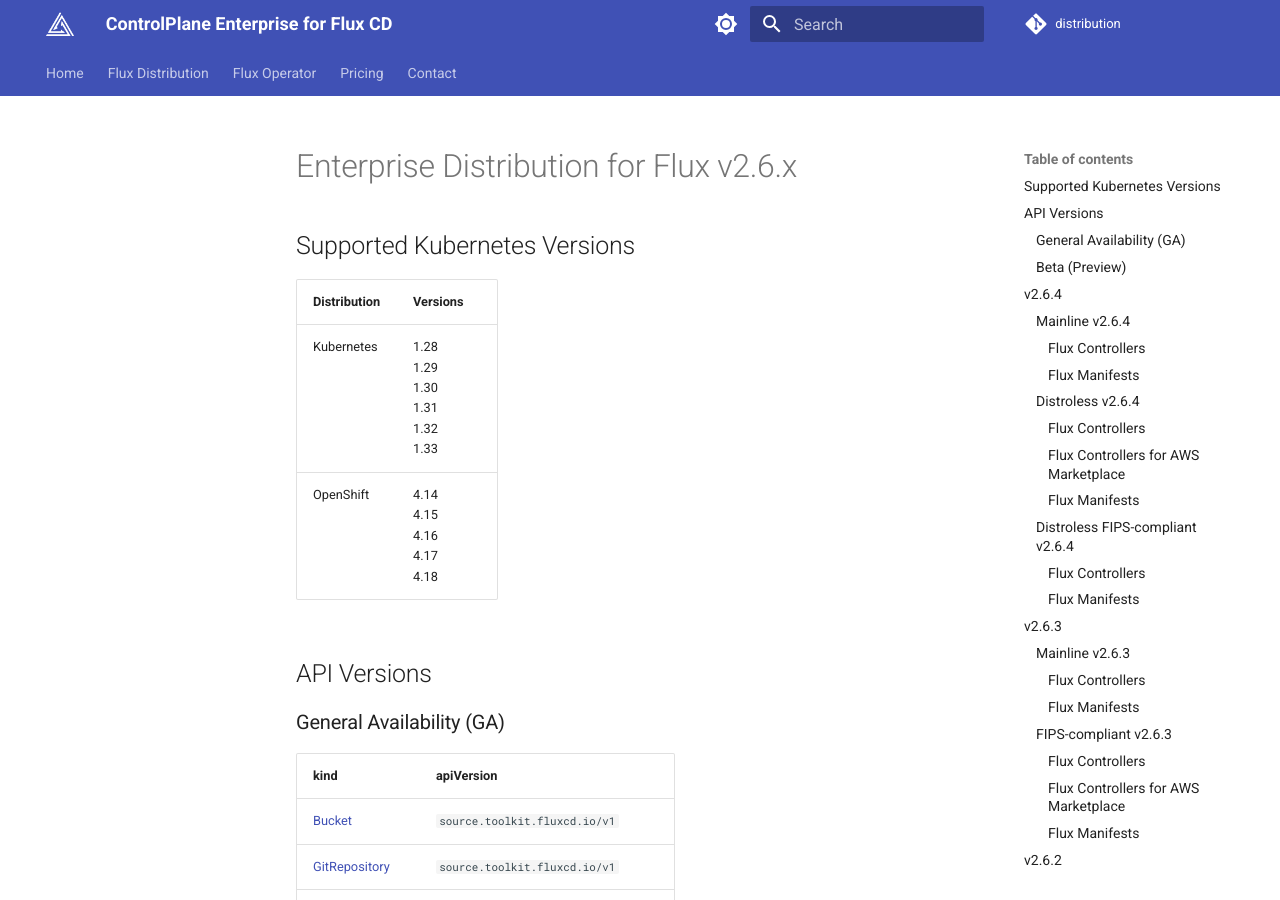
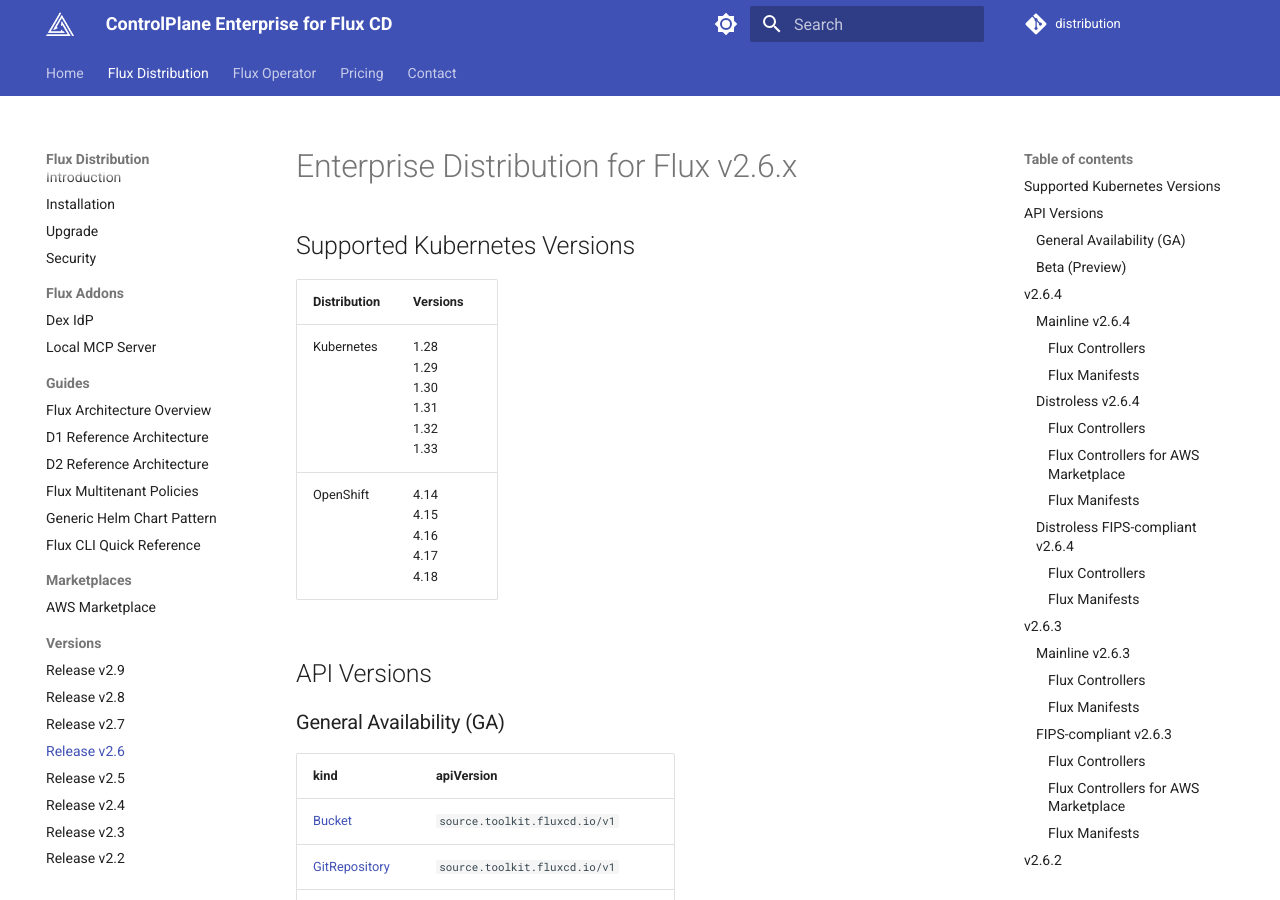
Before and after one commit to controlplaneio-fluxcd/distribution, an MkDocs documentation site: the page built from docs/releases/release-v2.6.md, in a window 1280 px wide and 900 px high. Built offline with MkDocs 1.6.1 and Material for MkDocs 9.7.7, drawn with Linux system fonts in a browser that asks for light colours; comment, search, counter and statistics services are not loaded.

Commit message:
Restore 2.6 in the website
Signed-off-by: Matheus Pimenta <matheuscscp@gmail.com>

```diff
--- a/mkdocs.yml
+++ b/mkdocs.yml
@@ -136,6 +136,7 @@
         - Release v2.9: releases/release-v2.9.md
         - Release v2.8: releases/release-v2.8.md
         - Release v2.7: releases/release-v2.7.md
+        - Release v2.6: releases/release-v2.6.md
         - Release v2.5: releases/release-v2.5.md
         - Release v2.4: releases/release-v2.4.md
         - Release v2.3: releases/release-v2.3.md
```
